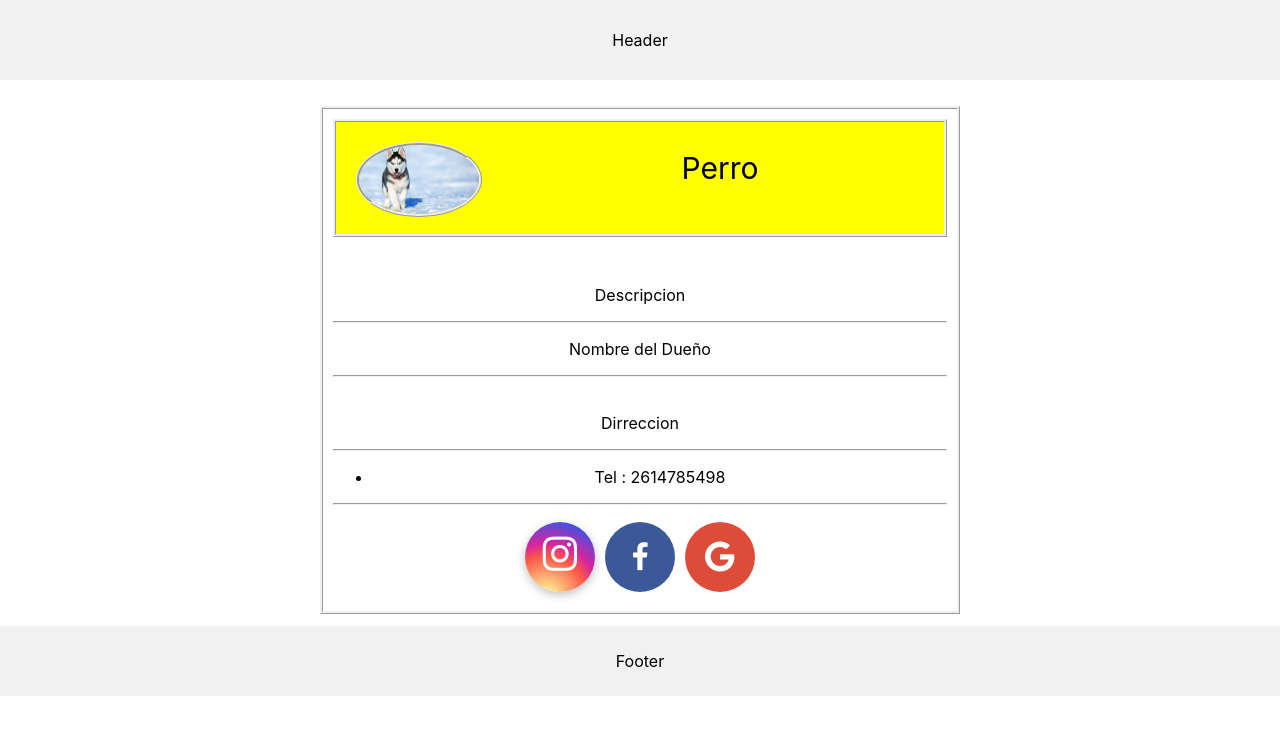
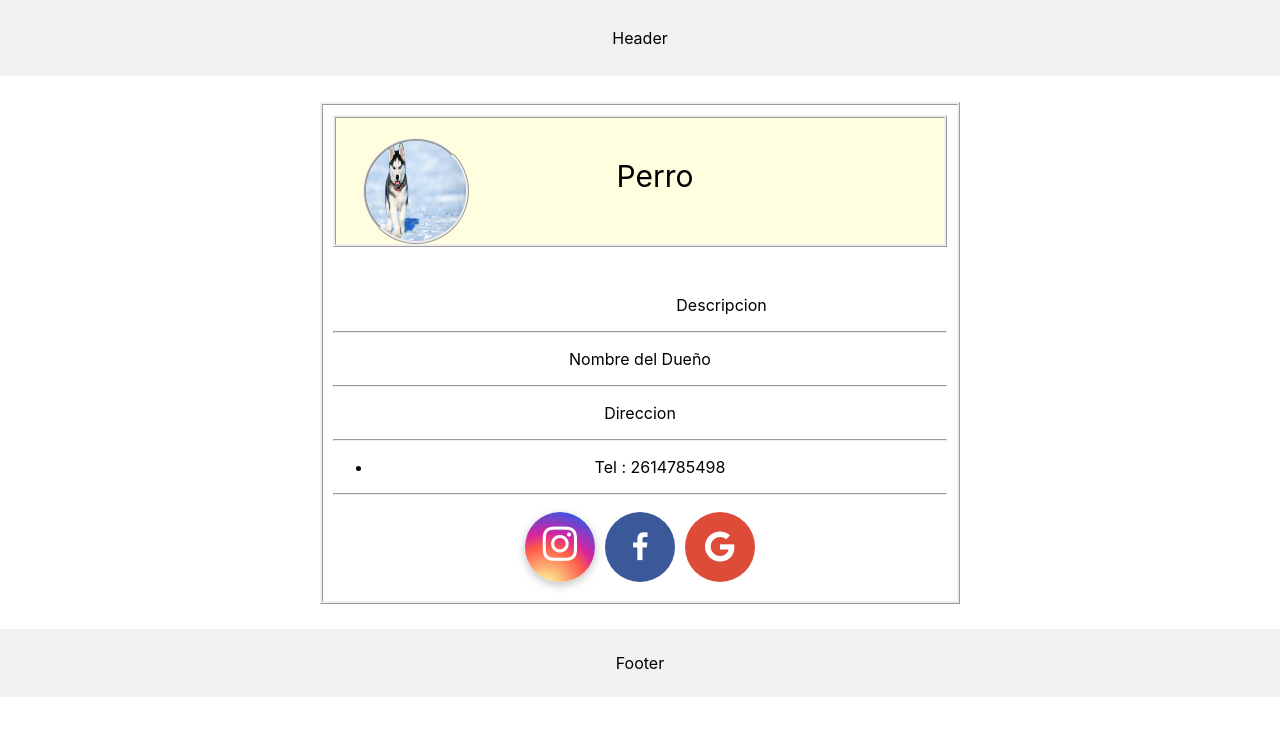
Before and after one commit to Squidev/petitami-react, a React (Create React App) app: page /dog/id in a window 1280 px wide. Shown: the top 736 px of the page. Built offline with nearby package versions, Linux system fonts and the light colour scheme.

Commit message:
Color fix

```diff
--- a/src/components/DogInfo.jsx
+++ b/src/components/DogInfo.jsx
@@ -13,9 +13,9 @@ class DogInfo extends Component {
       dogImage: "",
       dogName: "Perro",
       dogDescription: "Descripcion",
-      ownerDirection: "Dirreccion",
+      ownerDirection: "Direccion",
       ownerName: "Nombre del Dueño",
-      contactMediums: [{ contactMediumName: "Tel", value: "2614785498" }],
+      contactMediums: [{ contactMediumName: "Tel", value: "2614785498"}]
     });
   }
 
@@ -41,7 +41,7 @@ class DogInfo extends Component {
               <br />
             </div>
             <br />
-            <label className="campos titulo"> {this.state.dogName}</label>
+            <label className="titulo"> {this.state.dogName}</label>
             <br />
             <br />
             <br />
@@ -52,7 +52,6 @@ class DogInfo extends Component {
           <hr></hr>
           <label className="campos">{this.state.ownerName}</label>
           <hr></hr>
-          <br></br>
           <label className="campos">{this.state.ownerDirection}</label>
           <hr></hr>
           <ul>
--- a/src/components/Styles.css
+++ b/src/components/Styles.css
@@ -1,12 +1,12 @@
 .titulo {
   font-size: 30px;
-  margin: 0px 0px 1px 0px;
+  margin: 20px 130px -10px 0px;
   display: block;
 }
 
 .div {
   text-align: center;
-  margin: 2% 25% 1% 25%;
+  margin: 2% 25% 2% 25%;
   min-height: 300px;
   min-width: 250px;
   border-style: ridge;
@@ -25,16 +25,15 @@ option {
 }
 
 .imageResponsive {
-  max-width: 100%;
-  border-radius: 50%;
-  border-style: ridge;
-  max-width: 960px;
-  width: 100%;
-  height: auto;
+    margin-top: 0px;
+    width:100px;
+    height:100px;
+    border-radius:100px;
+    border-style: ridge;
 }
 
 .yellow {
-  background-color: yellow;
+  background-color: #ffffe0;
   border: ridge;
 }
 
@@ -93,13 +92,13 @@ option {
 .header {
   background-color: #f1f1f1;
   text-align: center;
-  padding: 30px;
+  padding: 28px;
 }
 
 .footer {
   background-color: #f1f1f1;
   text-align: center;
-  padding: 25px;
+  padding: 24px;
 }
 
 .boton {
```
